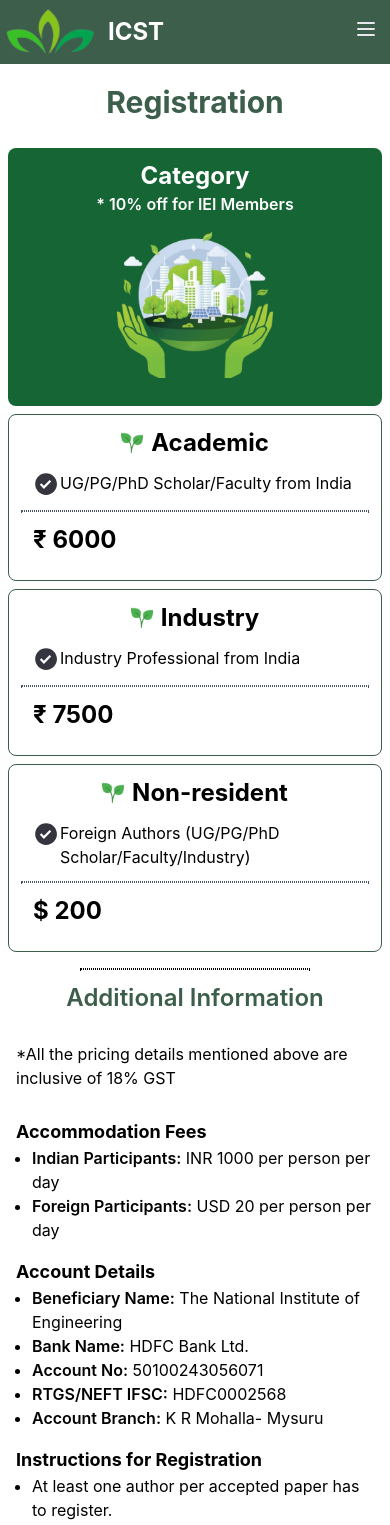
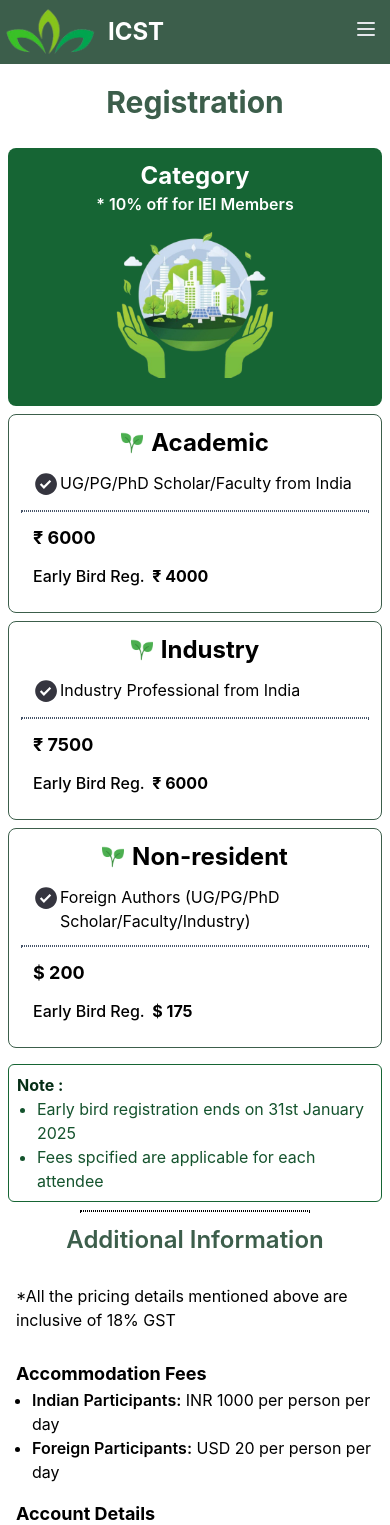
Before and after one commit to optimumsync/icst2025, a React (Create React App) app: page /registration in a window 390 px wide. Shown: the top 1525 px of the page. Built offline with nearby package versions, Linux system fonts and the light colour scheme.

Commit message:
changed dates

```diff
--- a/src/App.js
+++ b/src/App.js
@@ -16,6 +16,7 @@ function App() {
     <BrowserRouter>
       <Routes>
         <Route path="/" element={<Home />} />
+        <Route path="/home" element={<Home />} />
          <Route path="/about-us" element={<Aboutus />} />
          <Route path="/call-for-papers" element={<Callforpapers />} />
         <Route path="/contact-us" element={<ContactUs />} />
--- a/src/components/Callforpapers.jsx
+++ b/src/components/Callforpapers.jsx
@@ -29,7 +29,7 @@ function Callforpapers() {
             Journal of Institution of Engineers (India) Series A-D through
             online submission at Microsoft CMT <a className="text-blue-600" href="https://cmt3.research.microsoft.com/User/Login?ReturnUrl=%2FICST2025">Click here</a> or&nbsp;
             <a href="https://cmt3.research.microsoft.com/User/Login?ReturnUrl=%2FICST2025" className="text-blue-600 hidden md:block">https://cmt3.research.microsoft.com/User/Login?ReturnUrl=%2FICST2025</a>
-            &nbsp;on or before 15th December 2024. The manuscript should follow the
+            &nbsp;on or before 31st December 2024. The manuscript should follow the
             standard IEI template <a href="https://www.ieindia.org/webui/iei-home.aspx" className="text-blue-600">Standard IEI template</a> or <a href="https://www.ieindia.org/webui/iei-home.aspx" className="text-blue-600 hidden md:block">https://www.ieindia.org/webui/iei-home.aspx</a>
             All submissions for the conference will be handled electronically on
             Microsoft CMT platform. The submitted papers will be peer-reviewed
--- a/src/components/Conclave.jsx
+++ b/src/components/Conclave.jsx
@@ -1,12 +1,34 @@
 import React from 'react'
 import Navbar from './Navbar'
 import Footer from './Footer'
+import fileu from '../assets/conclave.pdf'
+
+const FileDownloadButton = () => {
+  const handleDownload = () => {
+    const fileUrl = '../assets/conclave.pdf'; // Replace with your file path in the assets folder
+    const link = document.createElement('a');
+    link.href = fileu;
+    link.download = 'Conclave.pdf'; // Replace with the desired download name
+    document.body.appendChild(link);
+    link.click();
+    document.body.removeChild(link);
+  };
+
+  return (
+    <button onClick={handleDownload}>Download Broucher</button>
+  );
+};
 
 function Conclave() {
   return (
-    <div>
+    <div className=''>
         <Navbar/>
-        <div>Conclave</div>
+        <div className='min-h-96'>
+          <h2 className='m-3 text-gogreen text-2xl font-bold text-center'>Conclave</h2>
+          <p className='m-3 md:mx-36 md:my-15 text-justify'>Continuing the legacy, The International conclave on Sustainable technologies has been organized in Feb 2025. The ICST 2025 Conclave aims to address challenges. within the sustainable technology landscape, including land allocation, feedstock supply chains, affordable financing, and innovative market creation. By bringing together global thought leaders, researchers, and industry experts, this event will facilitate meaningful discussions and propose solutions to accelerate the adoption of sustainable practices across various sectors, ultimately supporting the development of a resilient and eco-friendly future.
+          We warmly invite all stakeholders committed to sustainable progress to participate in the International Conclave on Sustainable Technology (ICST 2025) on February 19th & 20th, 2025, in Mysuru, India. This global platform is dedicated to fostering discussions and collaborations among industry experts, policymakers, business leaders, academics, researchers, and educational pioneers in the field of sustainability.</p>
+          <div className="flex justify-center m-2"><div className='bg-green-700 p-2 text-white rounded-md'><FileDownloadButton/></div></div>
+        </div>
         <Footer/>
         </div>
   )
--- a/src/components/Registration.jsx
+++ b/src/components/Registration.jsx
@@ -1,93 +1,234 @@
-import React from 'react'
-import Navbar from './Navbar'
-import Footer from './Footer'
-import regimg from '../assets/regimg.svg'
-import leaf3 from '../assets/leaf3.svg'
-import check from '../assets/check.svg'
-import group35 from '../assets/Group 35.svg'
+import React from "react";
+import Navbar from "./Navbar";
+import Footer from "./Footer";
+import regimg from "../assets/regimg.svg";
+import leaf3 from "../assets/leaf3.svg";
+import check from "../assets/check.svg";
+import group35 from "../assets/Group 35.svg";
 
 function Registration() {
   return (
     <div>
-        <Navbar/>
-        <div className='m-5 text-3xl text-gogreen font-bold text-center'>Registration</div>
-        <div className='w-full md:flex md:justify-center'>
-            <div className=' block md:flex justify-center space-y-2 md:space-y-0 md:space-x-2 md:px-20 w-full lg:w-10/12 p-2'>
-                <div className='bg-green-800 md:w-3/12 rounded-lg text-white p-3'>
-                    <span className='flex justify-center font-bold text-2xl'>Category</span>
-                    <div className='text-center font-semibold'>* 10% off for IEI Members</div>
-                    <div className='flex justify-center'><img src={regimg} alt="" className='p-4 w-52'/></div>
+      <Navbar />
+      <div className="m-5 text-3xl text-gogreen font-bold text-center">
+        Registration
       </div>
-                <div className='border border-gogreen md:w-3/12 rounded-lg p-3 flex flex-col justify-between'>
-                    <span className='flex justify-center'><img src={leaf3} alt="" className='pe-2' style={{"width":"30px"}}/><h2 className='text-2xl font-bold'>Academic</h2></span>
-                    <span className='flex place-items-start m-3 overflow-auto'><img src={check} alt="" />UG/PG/PhD Scholar/Faculty from India</span>
-                    <div><hr className='border border-slate-600 border-dotted'/>
-                    <span className='text-2xl font-bold flex justify-start m-3'>₹ 6000</span></div>
+      <div className="w-full md:flex md:justify-center">
+        <div className=" block md:flex justify-center space-y-2 md:space-y-0 md:space-x-2 md:px-20 w-full lg:w-10/12 p-2">
+          <div className="bg-green-800 md:w-3/12 rounded-lg text-white p-3">
+            <span className="flex justify-center font-bold text-2xl">
+              Category
+            </span>
+            <div className="text-center font-semibold">
+              * 10% off for IEI Members
             </div>
-                <div className='border border-gogreen md:w-3/12 rounded-lg p-3 flex flex-col justify-between'>
-                    <span className='flex justify-center'><img src={leaf3} alt="" className='pe-2' style={{"width":"30px"}}/><h2 className='text-2xl font-bold'>Industry</h2></span>
-                    <span className='flex place-items-start m-3 overflow-auto'><img src={check} alt="" />Industry Professional from India</span>
-                    <div><hr className='border border-slate-600 border-dotted'/>
-                    <span className='text-2xl font-bold flex justify-start m-3'>₹ 7500</span></div>
+            <div className="flex justify-center">
+              <img src={regimg} alt="" className="p-4 w-52" />
             </div>
-                <div className='border border-gogreen md:w-3/12 rounded-lg p-3 flex flex-col justify-between'>
-                    <span className='flex justify-center'><img src={leaf3} alt="" className='pe-2' style={{"width":"30px"}}/><h2 className='text-2xl font-bold'>Non-resident</h2></span>
-                    <span className='flex place-items-start m-3 overflow-auto no-scrollbar'><img src={check} alt="" />Foreign Authors (UG/PG/PhD Scholar/Faculty/Industry)</span>
-                    <div><hr className='border border-slate-600 border-dotted'/>
-                    <span className='text-2xl font-bold flex justify-start m-3'>$ 200</span></div>
+          </div>
+          <div className="border border-gogreen md:w-3/12 rounded-lg p-3 flex flex-col justify-between">
+            <span className="flex justify-center">
+              <img
+                src={leaf3}
+                alt=""
+                className="pe-2"
+                style={{ width: "30px" }}
+              />
+              <h2 className="text-2xl font-bold">Academic</h2>
+            </span>
+            <span className="flex place-items-start m-3 overflow-auto">
+              <img src={check} alt="" />
+              UG/PG/PhD Scholar/Faculty from India
+            </span>
+            <div>
+              <hr className="border border-slate-600 border-dotted" />
+              <span className="text-lg font-bold flex justify-start m-3">
+                ₹ 6000
+              </span>
+              <span className="text-md font-bold flex justify-start m-3">
+                <span className="font-medium">Early Bird Reg. </span>&nbsp; ₹ 4000
+              </span>
+            </div>
+          </div>
+          <div className="border border-gogreen md:w-3/12 rounded-lg p-3 flex flex-col justify-between">
+            <span className="flex justify-center">
+              <img
+                src={leaf3}
+                alt=""
+                className="pe-2"
+                style={{ width: "30px" }}
+              />
+              <h2 className="text-2xl font-bold">Industry</h2>
+            </span>
+            <span className="flex place-items-start m-3 overflow-auto">
+              <img src={check} alt="" />
+              Industry Professional from India
+            </span>
+            <div>
+              <hr className="border border-slate-600 border-dotted" />
+              <span className="text-lg font-bold flex justify-start m-3">
+                ₹ 7500
+              </span>
+              <span className="text-md font-bold flex justify-start m-3">
+                <span className="font-medium">Early Bird Reg. </span>&nbsp; ₹ 6000
+              </span>
+            </div>
+          </div>
+          <div className="border border-gogreen md:w-3/12 rounded-lg p-3 flex flex-col justify-between">
+            <span className="flex justify-center">
+              <img
+                src={leaf3}
+                alt=""
+                className="pe-2"
+                style={{ width: "30px" }}
+              />
+              <h2 className="text-2xl font-bold">Non-resident</h2>
+            </span>
+            <span className="flex place-items-start m-3 overflow-auto no-scrollbar">
+              <img src={check} alt="" />
+              Foreign Authors (UG/PG/PhD Scholar/Faculty/Industry)
+            </span>
+            <div>
+              <hr className="border border-slate-600 border-dotted" />
+              <span className="text-lg font-bold flex justify-start m-3">
+                $ 200
+              </span>
+              <span className="text-md font-bold flex justify-start m-3">
+                <span className="font-medium">Early Bird Reg. </span>&nbsp; $ 175
+              </span>
             </div>
           </div>
         </div>
+      </div>
+      <div className="my-2 mx-2 md:mx-40 border rounded-md border-green-800 p-2">
+        <b className="text-green-950">Note :</b>
+        <ul className="list-disc pl-5 text-green-900">
+        <li>Early bird registration ends on 31st January 2025</li>
+        <li>Fees spcified are applicable for each attendee</li></ul>
+      </div>
       <div>
-            <hr className='border border-black border-dotted my-2 mx-20'/>
-            <div><h2 className='text-gogreen text-2xl text-center font-semibold my-3'>Additional Information</h2>
-            <div className='mx-4 md:mx-9 lg:mx-20'>
-                <p className='my-4'>
-                <div className='py-3'>*All the pricing details mentioned above are inclusive of 18% GST </div>
-                <div className='my-4'><b className='text-lg'>Accommodation Fees </b>
-                <ul className='list-disc ms-4'>
-                    <li><span className='font-semibold'>Indian Participants:</span> INR 1000 per person per day</li>
-                    <li><span className='font-semibold'>Foreign Participants:</span> USD 20 per person per day</li>
+        <hr className="border border-black border-dotted my-2 mx-20" />
+        <div>
+          <h2 className="text-gogreen text-2xl text-center font-semibold my-3">
+            Additional Information
+          </h2>
+          <div className="mx-4 md:mx-9 lg:mx-20">
+            <p className="my-4">
+              <div className="py-3">
+                *All the pricing details mentioned above are inclusive of 18%
+                GST{" "}
+              </div>
+              <div className="my-4">
+                <b className="text-lg">Accommodation Fees </b>
+                <ul className="list-disc ms-4">
+                  <li>
+                    <span className="font-semibold">Indian Participants:</span>{" "}
+                    INR 1000 per person per day
+                  </li>
+                  <li>
+                    <span className="font-semibold">Foreign Participants:</span>{" "}
+                    USD 20 per person per day
+                  </li>
                 </ul>
               </div>
-                <div className='my-4'><b className='text-lg'>Account Details </b>
-                <ul className='list-disc ms-4'>
-                <li><span className='font-semibold'>Beneficiary Name:</span> The National Institute of Engineering </li>
-                <li><span className='font-semibold'> Bank Name:</span> HDFC Bank Ltd. </li>
-                <li><span className='font-semibold'> Account No:</span> 50100243056071 </li>
-                <li> <span className='font-semibold'>RTGS/NEFT IFSC:</span> HDFC0002568 </li>
-                <li> <span className='font-semibold'>Account Branch:</span> K R Mohalla- Mysuru </li>
+              <div className="my-4">
+                <b className="text-lg">Account Details </b>
+                <ul className="list-disc ms-4">
+                  <li>
+                    <span className="font-semibold">Beneficiary Name:</span> The
+                    National Institute of Engineering{" "}
+                  </li>
+                  <li>
+                    <span className="font-semibold"> Bank Name:</span> HDFC Bank
+                    Ltd.{" "}
+                  </li>
+                  <li>
+                    <span className="font-semibold"> Account No:</span>
+                     50100243056071{" "}
+                  </li>
+                  <li>
+                    {" "}
+                    <span className="font-semibold">RTGS/NEFT IFSC:</span>
+                     HDFC0002568{" "}
+                  </li>
+                  <li>
+                    {" "}
+                    <span className="font-semibold">Account Branch:</span> K R
+                    Mohalla- Mysuru{" "}
+                  </li>
                 </ul>
               </div>
-                <b className='text-lg'>Instructions for Registration</b>
-                <ul className='list-disc ms-4'>
-                    <li>At least one author per accepted paper has to register. </li>
-                    <li>At least one author must present their accepted paper in the conference for consideration of publication on IEI Explore. </li>
-                    <li>Registration fee for the paper (with authorship) includes access to conference proceedings, all technical sessions, and a presenter certificate. </li>
-                    <li>Registration fee for conference participation without authorship; attendees are not entitled to paper publication; however, a participation certificate will be provided.</li>
+              <b className="text-lg">Instructions for Registration</b>
+              <ul className="list-disc ms-4">
+                <li>
+                  At least one author per accepted paper has to register.{" "}
+                </li>
+                <li>
+                  At least one author must present their accepted paper in the
+                  conference for consideration of publication on IEI Explore.{" "}
+                </li>
+                <li>
+                  Registration fee for the paper (with authorship) includes
+                  access to conference proceedings, all technical sessions, and
+                  a presenter certificate.{" "}
+                </li>
+                <li>
+                  Registration fee for conference participation without
+                  authorship; attendees are not entitled to paper publication;
+                  however, a participation certificate will be provided.
+                </li>
               </ul>
             </p>
           </div>
         </div>
-            <div><h2 className='text-gogreen text-2xl text-center font-semibold'>Important Notice</h2>
-            <div className='mx-4 md:mx-9 lg:mx-20'>
-                <ul className='list-disc ms-4 my-6'>
-                <li>Registration category should be chosen appropriately from the aforementioned table. </li>
-                <li>Registration fees are not refundable or transferable. You must save the payment proof in PDF with UTR number. </li>
-                <li>This payment proof file is to be attached in a section while filling the registration form. </li>
-                <li>ICST-2025 organizing committee will not be responsible for any financial loss caused by improper transactions during the registration process in ICST-2025. </li>
-                <li>The author's name(s) must match the ones provided during the manuscript submission and registration (There should be one/same name at all stages of the conference). </li>
-                <li>The submission of invalid proofs will lead to the cancellation of participation in the conference.</li>
+        <div>
+          <h2 className="text-gogreen text-2xl text-center font-semibold">
+            Important Notice
+          </h2>
+          <div className="mx-4 md:mx-9 lg:mx-20">
+            <ul className="list-disc ms-4 my-6">
+              <li>
+                Registration category should be chosen appropriately from the
+                aforementioned table.{" "}
+              </li>
+              <li>
+                Registration fees are not refundable or transferable. You must
+                save the payment proof in PDF with UTR number.{" "}
+              </li>
+              <li>
+                This payment proof file is to be attached in a section while
+                filling the registration form.{" "}
+              </li>
+              <li>
+                ICST-2025 organizing committee will not be responsible for any
+                financial loss caused by improper transactions during the
+                registration process in ICST-2025.{" "}
+              </li>
+              <li>
+                The author's name(s) must match the ones provided during the
+                manuscript submission and registration (There should be one/same
+                name at all stages of the conference).{" "}
+              </li>
+              <li>
+                The submission of invalid proofs will lead to the cancellation
+                of participation in the conference.
+              </li>
             </ul>
           </div>
         </div>
-            <hr className='border border-black border-dotted my-2 mx-20'/>
-            <div className='text-gogreen text-2xl text-center font-semibold my-3'>Important Dates</div>
-            <div className='m-4 flex justify-center'><span className='md:w-1/2'><img src={group35} alt="" /></span></div>
+        <hr className="border border-black border-dotted my-2 mx-20" />
+        <div className="text-gogreen text-2xl text-center font-semibold my-3">
+          Important Dates
         </div>
-        <Footer/>
+        <div className="m-4 flex justify-center">
+          <span className="md:w-1/2">
+            <img src={group35} alt="" />
+          </span>
         </div>
-  )
+      </div>
+      <Footer />
+    </div>
+  );
 }
 
-export default Registration
+export default Registration;
--- a/src/components/hero/Homecontent.jsx
+++ b/src/components/hero/Homecontent.jsx
@@ -9,6 +9,7 @@ import tree2 from "../../assets/tree2.svg";
 import Timer from "./Timer";
 import CardSlider from "./CardSlider";
 import Sponlogos from "./Sponlogos"
+import group35 from "../../assets/Group 35.svg"
 
 function Homecontent() {
   return (
@@ -109,6 +110,9 @@ function Homecontent() {
         </div>
         <div className="text-slate-900"><div className="text-gogreen text-2xl font-bold text-center my-4 md:my-8">Meet Our Sponsors</div><CardSlider/></div>
       </div>
+
+      <div className='text-gogreen text-2xl text-center font-semibold my-3'>Important Dates</div>
+            <div className='m-4 flex justify-center'><span className='md:w-1/2'><img src={group35} alt="" /></span></div>
     </div>
   );
 }
```
Also changed, not shown: src/components/Footer.jsx (+65 -28 lines), src/assets/Group 35.svg, 1 other file (tests, documents, lock files or other folders). Lines whose indentation alone changed are shown as unchanged.
